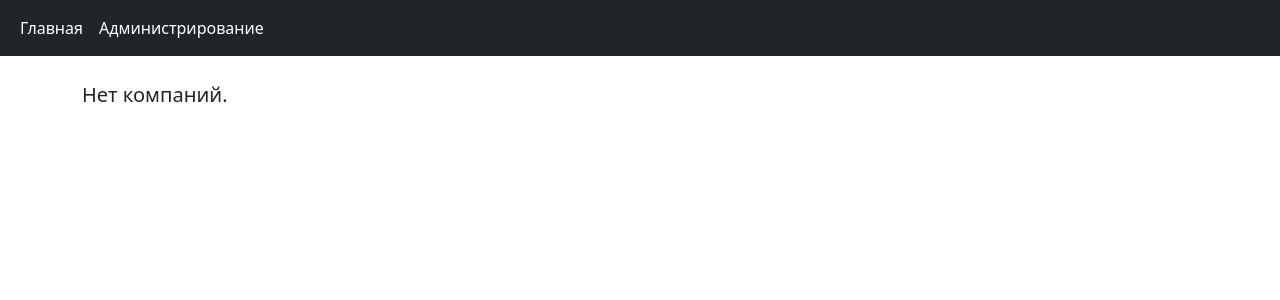
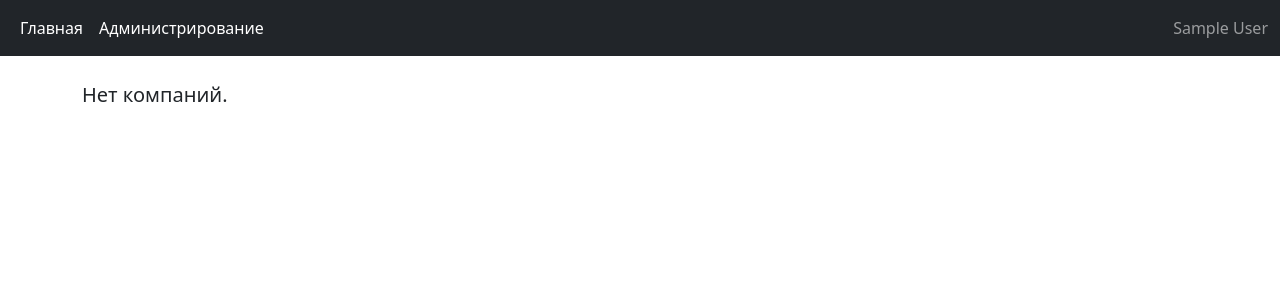
Before and after one commit to IgorLms/reference, a Django app: page / in a window 1280 px wide. Shown: the top 300 px of the page. Run offline with Django 4.2, Linux system fonts and the light colour scheme; the visitor is signed in with stand-in values (Sample User, id 1); data that the repository does not hold is empty.

Commit message:
Модернизировал шапку сайта

```diff
--- a/formula_reference/reference/models.py
+++ b/formula_reference/reference/models.py
@@ -1,6 +1,5 @@
 from django.db import models
 from django.urls import reverse
-from django.utils.safestring import mark_safe
 
 
 class Company(models.Model):
--- a/formula_reference/reference/templates/reference/base/base.html
+++ b/formula_reference/reference/templates/reference/base/base.html
@@ -16,12 +16,14 @@
                         <li class="nav-item">
                             <a class="nav-link active" href="{% url 'admin:index' %}">Администрирование</a>
                         </li>
-                    <li class="nav-item">
+                    </ul>
+                </div>
+                <div class="d-flex text-white" >
                     {% if not request.user.is_authenticated %}
                     <a class="nav-link active" href="{% url 'register' %}">Регистрация</a>
+                    {% else %}
+                    <span class="navbar-text">{{ request.user.first_name }} {{ request.user.last_name }}</span>
                     {% endif %}
-                    </li>
-                </ul>
                 </div>
             </div>
         </nav>
```
Lines whose indentation alone changed are shown as unchanged.
